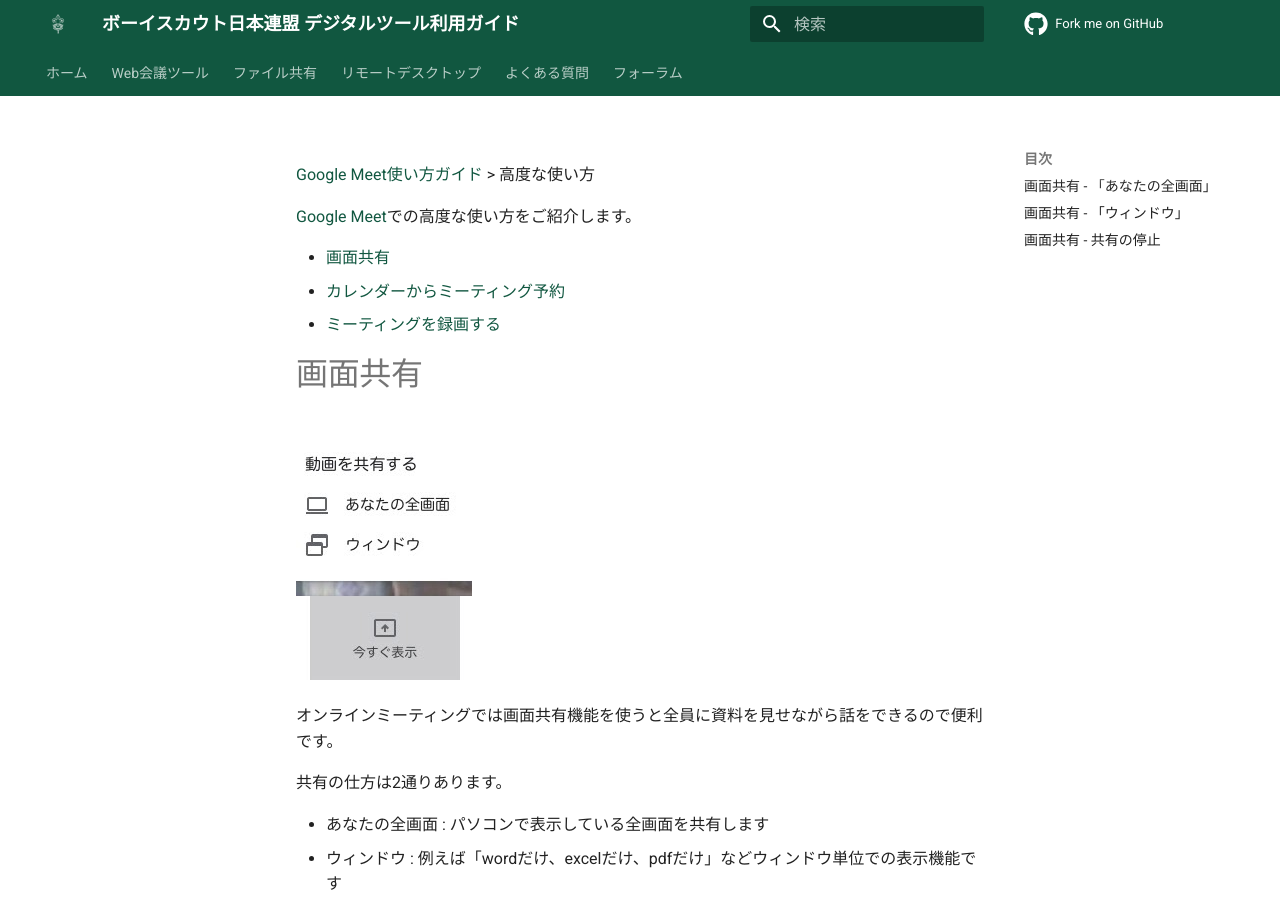
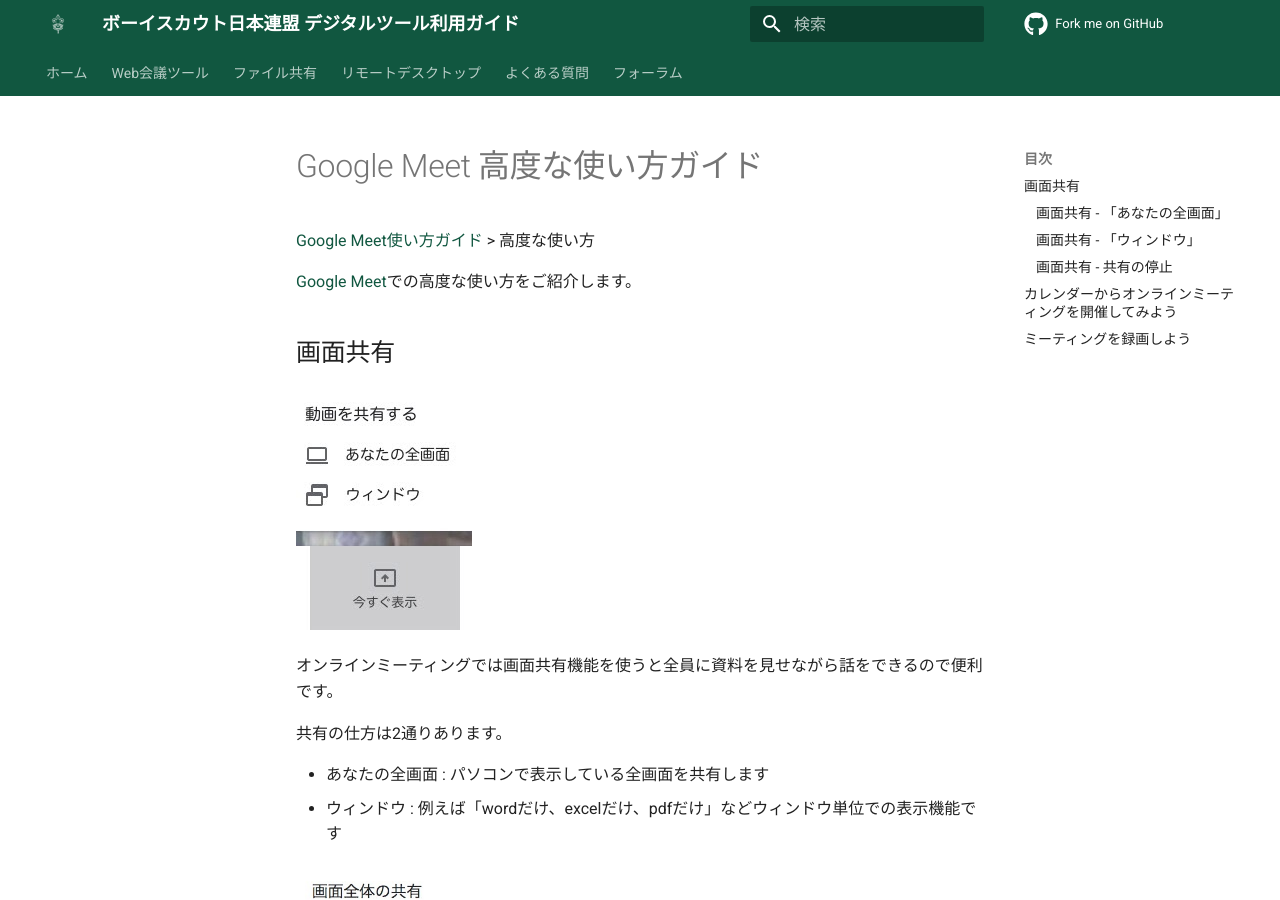
Before and after one commit to Scout-Association-of-Japan/DX-promotion-guidelines, an MkDocs documentation site: the page built from docs/web-meeting-guide/meet/GoogleMeet-adv.md, in a window 1280 px wide and 900 px high. Built offline with MkDocs 1.6.1 and Material for MkDocs 9.7.7, drawn with Linux system fonts in a browser that asks for light colours; comment, search, counter and statistics services are not loaded.

Commit message:
Update GoogleMeet-adv.md
- ページ内アンカーリンク削除
- hタグ適用

```diff
--- a/docs/web-meeting-guide/meet/GoogleMeet-adv.md
+++ b/docs/web-meeting-guide/meet/GoogleMeet-adv.md
@@ -6,11 +6,7 @@
 
 [Google Meet](https://apps.google.com/meet/)での高度な使い方をご紹介します。
 
-- [画面共有](#画面共有)
-- [カレンダーからミーティング予約](#カレンダーからオンラインミーティングを開催してみよう)
-- [ミーティングを録画する](#ミーティングを録画しよう)
-
-# 画面共有
+## 画面共有
 ![](images/adv-1.jpg)
 
 オンラインミーティングでは画面共有機能を使うと全員に資料を見せながら話をできるので便利です。
@@ -22,7 +18,7 @@
 
 ![](images/adv-2.jpg)
 
-## 画面共有 - 「あなたの全画面」
+### 画面共有 - 「あなたの全画面」
 画面共有機能で「あなたの全画面」を選択すると、このような確認画面が出てきます。
 
 共有する画面を選択して共有をクリックすると会議の参加者全員と画面を共有できます。(外部モニターを繋いでいる場合などはどちらの画面を共有するか選択してください)
@@ -30,7 +26,7 @@
 あなたが操作、表示した画面そのものが参加者にも共有されます。
 
 ![](images/adv-3.jpg)
-## 画面共有 - 「ウィンドウ」
+### 画面共有 - 「ウィンドウ」
 
 画面共有機能で「ウィンドウ」を選択すると、このような確認画面が出てきます。
 
@@ -40,11 +36,11 @@
 
 ![](images/adv-4.jpg)
 
-## 画面共有 - 共有の停止
+### 画面共有 - 共有の停止
 
 画面の共有を停止したいときは、ウィンドウの下部に表示されている 共有を停止 をクリックします。
 
-# カレンダーからオンラインミーティングを開催してみよう
+## カレンダーからオンラインミーティングを開催してみよう
 
 ![](images/adv-5.jpg)
 
@@ -54,7 +50,7 @@
 
 詳しくは[カレンダーからオンラインミーティングを開催](GoogleMeet-calendar.md)をご覧下さい。
 
-# ミーティングを録画しよう
+## ミーティングを録画しよう
 ミーティングを録画して、後から見返したり参加ができなかった方と共有することができます。
 
 詳しい操作方法は[会議の録画ガイド](GoogleMeet-recording.md)を参照してください。
```
